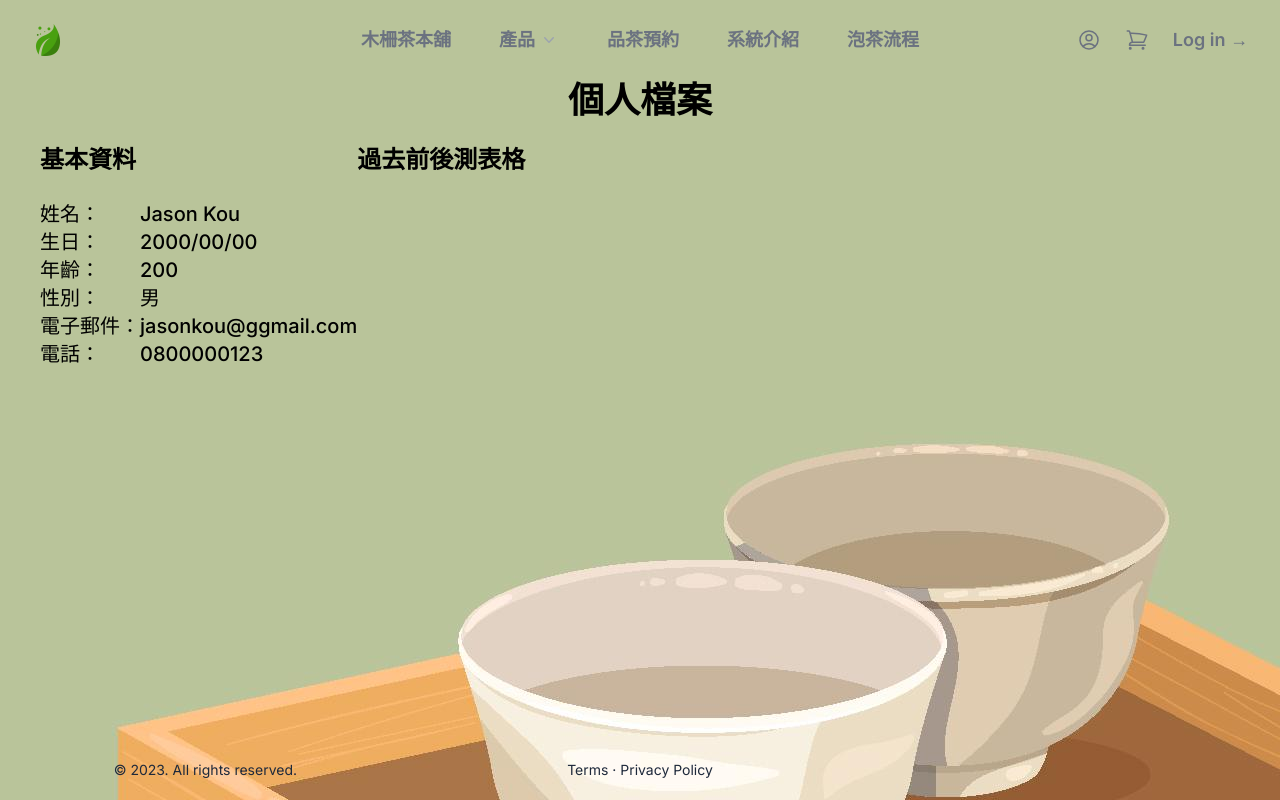
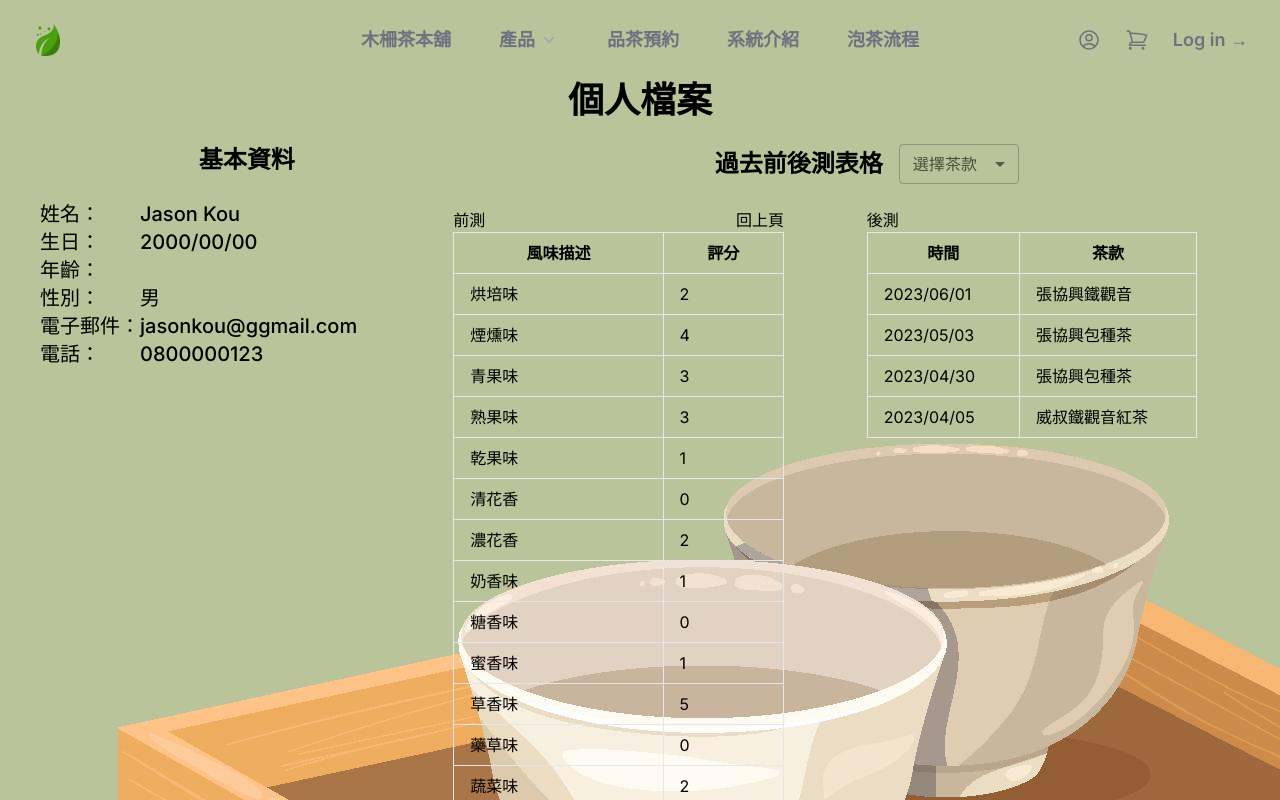
Before and after one commit to Mattis3858/graduation_with_next, a Next.js app: page /personalInformation in a window 1280 px wide. Shown: the top 800 px of the page. Built offline with nearby package versions, Linux system fonts and the light colour scheme.

Commit message:
新增歷史資料欄位

```diff
--- /dev/null
+++ b/app/personalInformation/PostTest.js
@@ -0,0 +1,104 @@
+'use client';
+import React, { useState } from 'react';
+
+const PostTest = () => {
+  const [postPageState, setPostPageState] = useState(false);
+
+  const flavorData = [
+    {
+      date: '2023/06/01',
+      teaType: '張協興鐵觀音',
+      sheet: {
+        烘培味: 2,
+        煙燻味: 4,
+        青果味: 3,
+        熟果味: 3,
+        乾果味: 1,
+        清花香: 0,
+        濃花香: 2,
+        奶香味: 1,
+        糖香味: 0,
+        蜜香味: 1,
+        草香味: 5,
+        藥草味: 0,
+        蔬菜味: 2,
+        豆味: 2,
+        堅果味: 0,
+        穀物味: 2,
+        根莖植物味: 3,
+        海洋味: 1,
+        陳味: 5,
+        發酵味: 0,
+        香料味: 2,
+        中藥味: 0,
+        木質香: 2,
+        酸: 1,
+        甜: 2,
+        圓滑感: 1,
+        厚重感: 3,
+        甘醇度: 2,
+        喉後韻: 4,
+        回香感: 2,
+      },
+    },
+    { date: '2023/05/03', teaType: '張協興包種茶' },
+    { date: '2023/04/30', teaType: '張協興包種茶' },
+    { date: '2023/04/05', teaType: '威叔鐵觀音紅茶' },
+    // Add more tea data here
+  ];
+  const handleClick = () => {};
+  return (
+    <div className="w-1/2">
+      <div>
+        <div className="w-4/5 flex justify-between">
+          <div>後測</div>
+          {postPageState && (
+            <button onClick={() => setPostPageState(false)}>回上頁</button>
+          )}
+        </div>
+        {!postPageState && (
+          <table className="w-4/5 border-collapse border">
+            <thead>
+              <tr>
+                <th className="py-2 px-4 border">時間</th>
+                <th className="py-2 px-4 border">茶款</th>
+              </tr>
+            </thead>
+            <tbody>
+              {flavorData.map((item, index) => (
+                <tr key={index} onClick={() => setPostPageState(true)}>
+                  <td className="py-2 px-4 border">{item.date}</td>
+                  <td className="py-2 px-4 border">{item.teaType}</td>
+                </tr>
+              ))}
+            </tbody>
+          </table>
+        )}
+        {postPageState && (
+          <table className="w-4/5 border-collapse border">
+            <thead>
+              <tr>
+                <th className="py-2 px-4 border">風味描述</th>
+                <th className="py-2 px-4 border">評分</th>
+              </tr>
+            </thead>
+            <tbody>
+              {Object.keys(flavorData[0].sheet).map((key) => {
+                const value = flavorData[0].sheet[key];
+                console.log(`Key: ${key}, Value: ${value}`);
+                return (
+                  <tr key={key}>
+                    <td className="py-2 px-4 border">{key}</td>
+                    <td className="py-2 px-4 border">{value}</td>
+                  </tr>
+                );
+              })}
+            </tbody>
+          </table>
+        )}
+      </div>
+    </div>
+  );
+};
+
+export default PostTest;
--- /dev/null
+++ b/app/personalInformation/PreviousTest.js
@@ -0,0 +1,101 @@
+'use client';
+import React, { useState } from 'react';
+
+const PreviousTest = () => {
+  const [pageState, setPageState] = useState(true);
+
+  const flavorData = [
+    {
+      date: '2023/06/01',
+      teaType: '張協興鐵觀音',
+      sheet: {
+        烘培味: 2,
+        煙燻味: 4,
+        青果味: 3,
+        熟果味: 3,
+        乾果味: 1,
+        清花香: 0,
+        濃花香: 2,
+        奶香味: 1,
+        糖香味: 0,
+        蜜香味: 1,
+        草香味: 5,
+        藥草味: 0,
+        蔬菜味: 2,
+        豆味: 2,
+        堅果味: 0,
+        穀物味: 2,
+        根莖植物味: 3,
+        海洋味: 1,
+        陳味: 5,
+        發酵味: 0,
+        香料味: 2,
+        中藥味: 0,
+        木質香: 2,
+        酸: 1,
+        甜: 2,
+        圓滑感: 1,
+        厚重感: 3,
+        甘醇度: 2,
+        喉後韻: 4,
+        回香感: 2,
+      },
+    },
+    { date: '2023/05/03', teaType: '張協興包種茶' },
+    { date: '2023/04/30', teaType: '張協興包種茶' },
+    { date: '2023/04/05', teaType: '威叔鐵觀音紅茶' },
+    // Add more tea data here
+  ];
+  return (
+    <div className="w-1/2">
+      <div className="w-4/5 flex justify-between">
+        <div>前測</div>
+        {pageState && (
+          <button onClick={() => setPageState(false)}>回上頁</button>
+        )}
+      </div>
+      {!pageState && (
+        <table className="w-4/5 border-collapse border">
+          <thead>
+            <tr>
+              <th className="py-2 px-4 border">時間</th>
+              <th className="py-2 px-4 border">茶款</th>
+            </tr>
+          </thead>
+          <tbody>
+            {flavorData.map((item, index) => (
+              <tr key={index} onClick={() => setPageState(true)}>
+                <td className="py-2 px-4 border">{item.date}</td>
+                <td className="py-2 px-4 border">{item.teaType}</td>
+              </tr>
+            ))}
+          </tbody>
+        </table>
+      )}
+      {pageState && (
+        <table className="w-4/5 border-collapse border">
+          <thead>
+            <tr>
+              <th className="py-2 px-4 border">風味描述</th>
+              <th className="py-2 px-4 border">評分</th>
+            </tr>
+          </thead>
+          <tbody>
+            {Object.keys(flavorData[0].sheet).map((key) => {
+              const value = flavorData[0].sheet[key];
+              console.log(`Key: ${key}, Value: ${value}`);
+              return (
+                <tr key={key}>
+                  <td className="py-2 px-4 border">{key}</td>
+                  <td className="py-2 px-4 border">{value}</td>
+                </tr>
+              );
+            })}
+          </tbody>
+        </table>
+      )}
+    </div>
+  );
+};
+
+export default PreviousTest;
--- a/app/personalInformation/Profile.js
+++ b/app/personalInformation/Profile.js
@@ -1,13 +1,27 @@
-import React from 'react';
+'use client';
+import React, { useState } from 'react';
+import PreviousTest from './PreviousTest';
+import PostTest from './PostTest';
+import InputLabel from '@mui/material/InputLabel';
+import MenuItem from '@mui/material/MenuItem';
+import FormControl from '@mui/material/FormControl';
+import Select from '@mui/material/Select';
 
-const Profile = ({ name, birthDate, age, email, gender, phoneNumber }) => {
+const Profile = ({ name, birthDate, email, gender, phoneNumber }) => {
+  const [tea, setTea] = React.useState('');
+
+  const handleTeaChange = (event) => {
+    setTea(event.target.value);
+  };
   return (
     <div className="">
       <div className="">
         <h1 className="font-bold text-4xl mt-6 text-center">個人檔案</h1>
         <div className="flex ml-10">
-          <div className="mt-6">
-            <div className="text-2xl font-semibold mb-6">基本資料</div>
+          <div className="mt-6 w-1/3">
+            <div className="text-2xl font-semibold mb-6 text-center">
+              基本資料
+            </div>
             <table className="mt-6">
               <tbody className="">
                 <tr>
@@ -20,7 +34,7 @@ const Profile = ({ name, birthDate, age, email, gender, phoneNumber }) => {
                 </tr>
                 <tr>
                   <td className="font-medium text-xl">年齡：</td>
-                  <td className="font-medium text-xl">{age}</td>
+                  {/* <td className="font-medium text-xl">{age}</td> */}
                 </tr>
                 <tr>
                   <td className="font-medium text-xl">性別：</td>
@@ -38,9 +52,29 @@ const Profile = ({ name, birthDate, age, email, gender, phoneNumber }) => {
             </table>
           </div>
 
-          <div className="mt-6">
-            <div className="text-2xl font-semibold">過去前後測表格</div>
-            <div className="mt-6"></div>
+          <div className="mt-6 w-2/3">
+            <div className="flex items-center justify-center align-bottom">
+              <div className="text-2xl font-semibold">過去前後測表格</div>
+              <FormControl sx={{ ml: 2, minWidth: 120 }} size="small">
+                <InputLabel id="demo-select-small-label">選擇茶款</InputLabel>
+                <Select
+                  labelId="demo-select-small-label"
+                  id="demo-select-small"
+                  value={tea}
+                  label="茶款"
+                  onChange={handleTeaChange}
+                >
+                  <MenuItem value={'所有茶款'}>所有茶款</MenuItem>
+                  <MenuItem value={'張協興鐵觀音'}>張協興鐵觀音</MenuItem>
+                  <MenuItem value={'威叔鐵觀音紅茶'}>威叔鐵觀音紅茶</MenuItem>
+                  <MenuItem value={'張協興包種茶'}>張協興包種茶</MenuItem>
+                </Select>
+              </FormControl>
+            </div>
+            <div className="mt-6 flex">
+              <PreviousTest />
+              <PostTest />
+            </div>
           </div>
         </div>
       </div>
```
Also changed, not shown: app/personalInformation/TestHistory.js (added).
